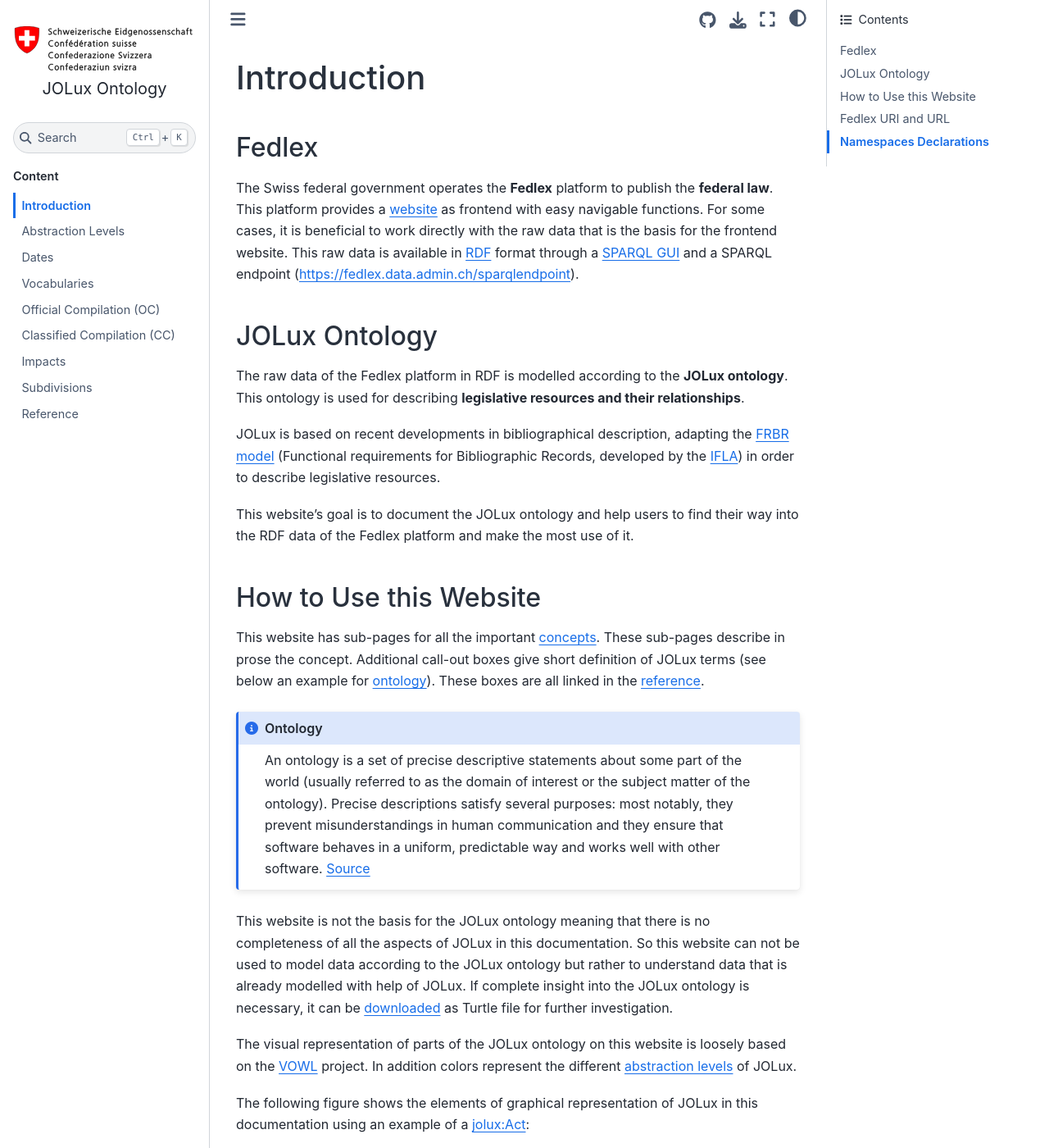
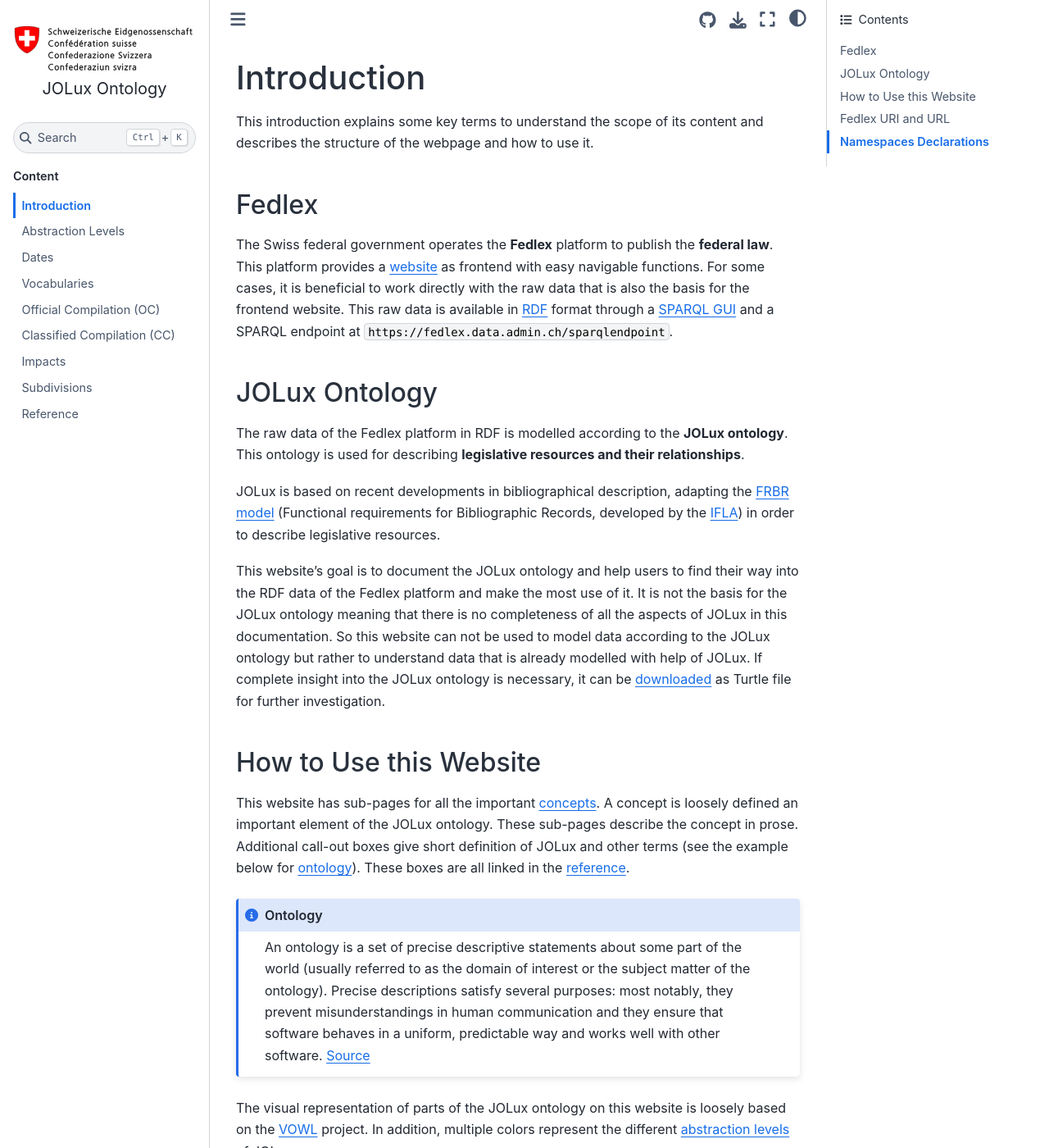
Before and after one commit to swiss/fedlex-jolux, a Sphinx documentation site: the page built from doc/index.md, in a window 1280 px wide and 1400 px high. Shown: the whole window at 82% size. Built offline with Sphinx 7.4.7 and the Sphinx Book theme 1.1.4, drawn with Linux system fonts in a browser that asks for light colours; some of the changed text lies outside the part shown.

Commit message:
improve introduction

```diff
--- a/doc/index.md
+++ b/doc/index.md
@@ -16,9 +16,11 @@
 
 # Introduction
 
+This introduction explains some key terms to understand the scope of its content and describes the structure of the webpage and how to use it.
+
 ## Fedlex
 
-The Swiss federal government operates the **Fedlex** platform to publish the **federal law**. This platform provides a [website](https://www.fedlex.admin.ch/en) as frontend with easy navigable functions. For some cases, it is beneficial to work directly with the raw data that is the basis for the frontend website. This raw data is available in [RDF](https://www.w3.org/TR/rdf11-primer/) format through a [SPARQL GUI](https://fedlex.data.admin.ch/en-CH/sparql) and a SPARQL endpoint (https://fedlex.data.admin.ch/sparqlendpoint).
+The Swiss federal government operates the **Fedlex** platform to publish the **federal law**. This platform provides a [website](https://www.fedlex.admin.ch/en) as frontend with easy navigable functions. For some cases, it is beneficial to work directly with the raw data that is also the basis for the frontend website. This raw data is available in [RDF](https://www.w3.org/TR/rdf11-primer/) format through a [SPARQL GUI](https://fedlex.data.admin.ch/en-CH/sparql) and a SPARQL endpoint at `https://fedlex.data.admin.ch/sparqlendpoint`.
 
 ## JOLux Ontology
 
@@ -26,11 +28,11 @@
 
 JOLux is based on recent developments in bibliographical description, adapting the [FRBR model](https://repository.ifla.org/handle/123456789/811) (Functional requirements for Bibliographic Records, developed by the [IFLA](https://www.ifla.org/)) in order to describe legislative resources.
 
-This website's goal is to document the JOLux ontology and help users to find their way into the RDF data of the Fedlex platform and make the most use of it.
+This website's goal is to document the JOLux ontology and help users to find their way into the RDF data of the Fedlex platform and make the most use of it. It is not the basis for the JOLux ontology meaning that there is no completeness of all the aspects of JOLux in this documentation. So this website can not be used to model data according to the JOLux ontology but rather to understand data that is already modelled with help of JOLux. If complete insight into the JOLux ontology is necessary, it can be [downloaded](https://fedlex.data.admin.ch/filestore/resources/jolux_ontology.zip) as Turtle file for further investigation.
 
 ## How to Use this Website
 
-This website has sub-pages for all the important [concepts](reference.md#concepts). These sub-pages describe in prose the concept. Additional call-out boxes give short definition of JOLux terms (see below an example for [ontology](#Ontology)). These boxes are all linked in the [reference](reference.md).
+This website has sub-pages for all the important [concepts](reference.md#concepts). A concept is loosely defined an important element of the JOLux ontology. These sub-pages describe the concept in prose. Additional call-out boxes give short definition of JOLux and other terms (see the example below for [ontology](#Ontology)). These boxes are all linked in the [reference](reference.md).
 
 :::{admonition} Ontology
 :class: note
@@ -38,9 +40,7 @@
 An ontology is a set of precise descriptive statements about some part of the world (usually referred to as the domain of interest or the subject matter of the ontology). Precise descriptions satisfy several purposes: most notably, they prevent misunderstandings in human communication and they ensure that software behaves in a uniform, predictable way and works well with other software. [Source](https://www.w3.org/TR/owl2-primer/)
 :::
 
-This website is not the basis for the JOLux ontology meaning that there is no completeness of all the aspects of JOLux in this documentation. So this website can not be used to model data according to the JOLux ontology but rather to understand data that is already modelled with help of JOLux. If complete insight into the JOLux ontology is necessary, it can be [downloaded](https://fedlex.data.admin.ch/filestore/resources/jolux_ontology.zip) as Turtle file for further investigation.
-
-The visual representation of parts of the JOLux ontology on this website is loosely based on the [VOWL](https://service.tib.eu/webvowl/) project. In addition colors represent the different [abstraction levels](abstraction_levels.md) of JOLux.
+The visual representation of parts of the JOLux ontology on this website is loosely based on the [VOWL](https://service.tib.eu/webvowl/) project. In addition, multiple colors represent the different [abstraction levels](abstraction_levels.md) of JOLux.
 
 The following figure shows the elements of graphical representation of JOLux in this documentation using an example of a [jolux:Act](#Act):
 
@@ -49,6 +49,8 @@
 
 Graphical representation of JOLux ontology elements.
 :::
+
+The figure above can be read as: Some object of type [jolux:Act](#Act) is connected to an object of type [jolux:Expression](#Expression) via predicate [jolux:isRealizedBy](#isRealizedBy). So the single bubbles do not represent concrete objects but signal class memberships.
 
 ## Fedlex URI and URL
 
@@ -61,7 +63,7 @@
 - URI: https://fedlex.data.admin.ch/eli/cc/1999/404
 - URL: https://www.fedlex.admin.ch/eli/cc/1999/404
 
-The easiest way to have a graph like representation of a Fedlex URI (and not a redirection to the URL) is to put it into the [metadata viewer](https://fedlex.data.admin.ch/en-CH/metadata) of the Fedlex platform. Links to the metadata viewer with prefilled URI can also be programmatically created via URL parameter `value`:
+The easiest way to have a graph like representation of a Fedlex URI (and not a redirection to the URL) is to put it into the [metadata viewer](https://fedlex.data.admin.ch/en-CH/metadata) of the Fedlex platform. Links to the metadata viewer with prefilled URI can also be programmatically created via URL parameter `value` with the desired URI:
 
 `https://fedlex.data.admin.ch/en-CH/metadata?value=https://fedlex.data.admin.ch/eli/cc/1999/404`
 
```
